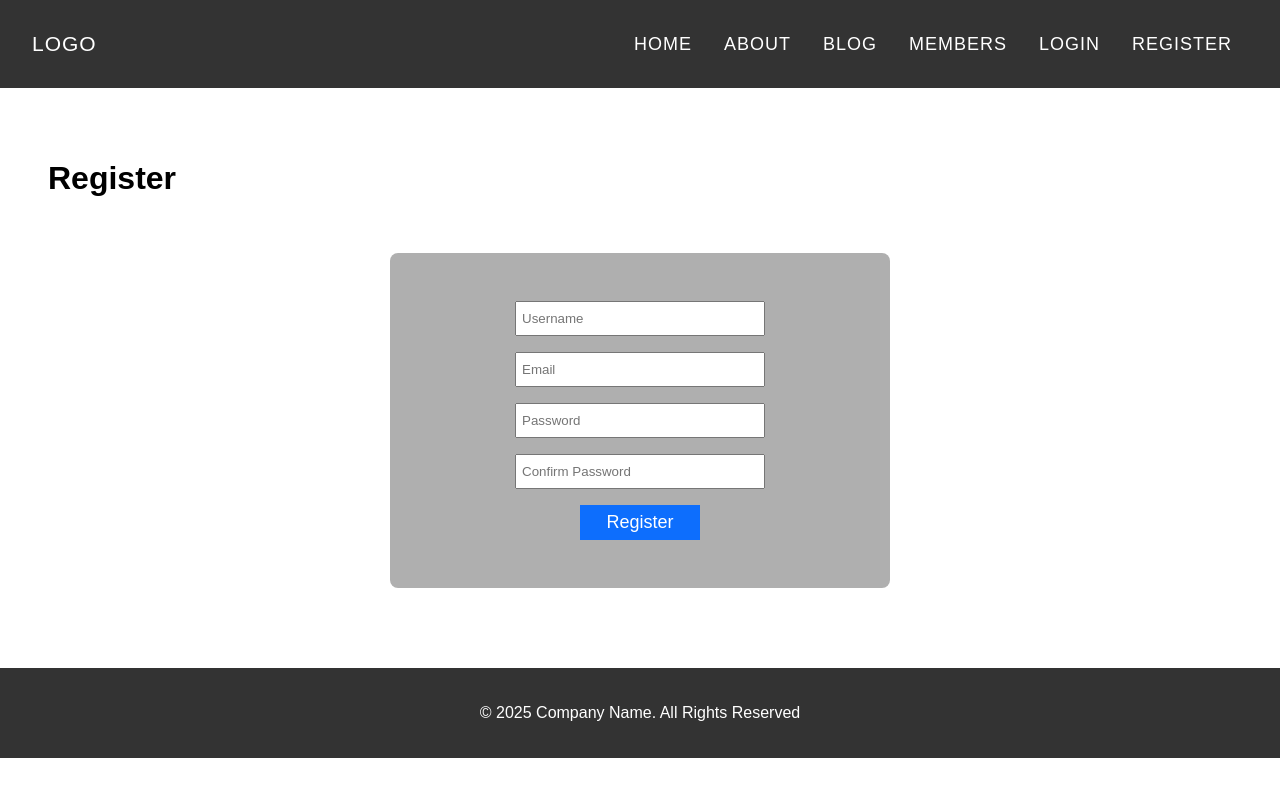
After one commit to Practical-Web-Dev/cms-project, a PHP site: page /cms-project/register.php in a window 1280 px wide. The commit adds this page. Run offline with PHP 8.4, Linux system fonts and the light colour scheme; some libraries are stand-ins or nearby versions.

Commit message:
register-frontend-created

```diff
--- /dev/null
+++ b/includes/config.php
@@ -0,0 +1,13 @@
+<?php
+
+$host = "localhost";
+$user = "root";
+$password = "root"; //XAAMP ""
+$db_name = "cms_db";
+
+$conn = mysqli_connect($host, $user, $password, $db_name);
+
+if (!$conn) {
+  die("Connection failed: " . mysqli_connect_error());
+}
+?>
--- a/includes/header.php
+++ b/includes/header.php
@@ -25,6 +25,9 @@
       <li class="nav-li">
         <a href="http://localhost:8888/cms-project/login.php" class="nav-link">Login</a>
       </li>
+      <li class="nav-li">
+        <a href="http://localhost:8888/cms-project/register.php" class="nav-link">Register</a>
+      </li>
     </ul>
   </nav>
 </header>
--- a/login.php
+++ b/login.php
@@ -5,6 +5,7 @@ session_start();
 <?php $page_title = "Login"; ?>
 <?php include 'includes/head.php' ?>
 <?php include 'includes/header.php' ?>
+<?php include 'includes/config.php' ?>
 <main class="main-content-container">
   <h1 class="page-header">Login</h1>
   <?php
--- /dev/null
+++ b/register.php
@@ -0,0 +1,29 @@
+<?php
+//Start the session
+session_start();
+?>
+<?php $page_title = "Register"; ?>
+<?php include 'includes/head.php' ?>
+<?php include 'includes/header.php' ?>
+<?php include 'includes/config.php' ?>
+<main class="main-content-container">
+  <h1 class="page-header">Register</h1>
+    <form class="login-form" action="auth.php" method="POST">
+    <div class="input-container">
+      <input class="login-input" type="text" name="username" placeholder="Username">
+    </div>
+    <div class="input-container">
+      <input class="login-input" type="text" name="email" placeholder="Email">
+    </div>
+    <div class="input-container">
+      <input class="login-input" type="password" name="password" placeholder="Password">
+    </div>
+    <div class="input-container">
+      <input class="login-input" type="password" name="confirm_password" placeholder="Confirm Password">
+    </div>
+    <div class="input-container">
+      <input class="submit-input" type="submit" value="Register">
+    </div>
+  </form>
+</main>
+<?php include 'includes/footer.php' ?>
```
Also changed, not shown: 1 other file.
